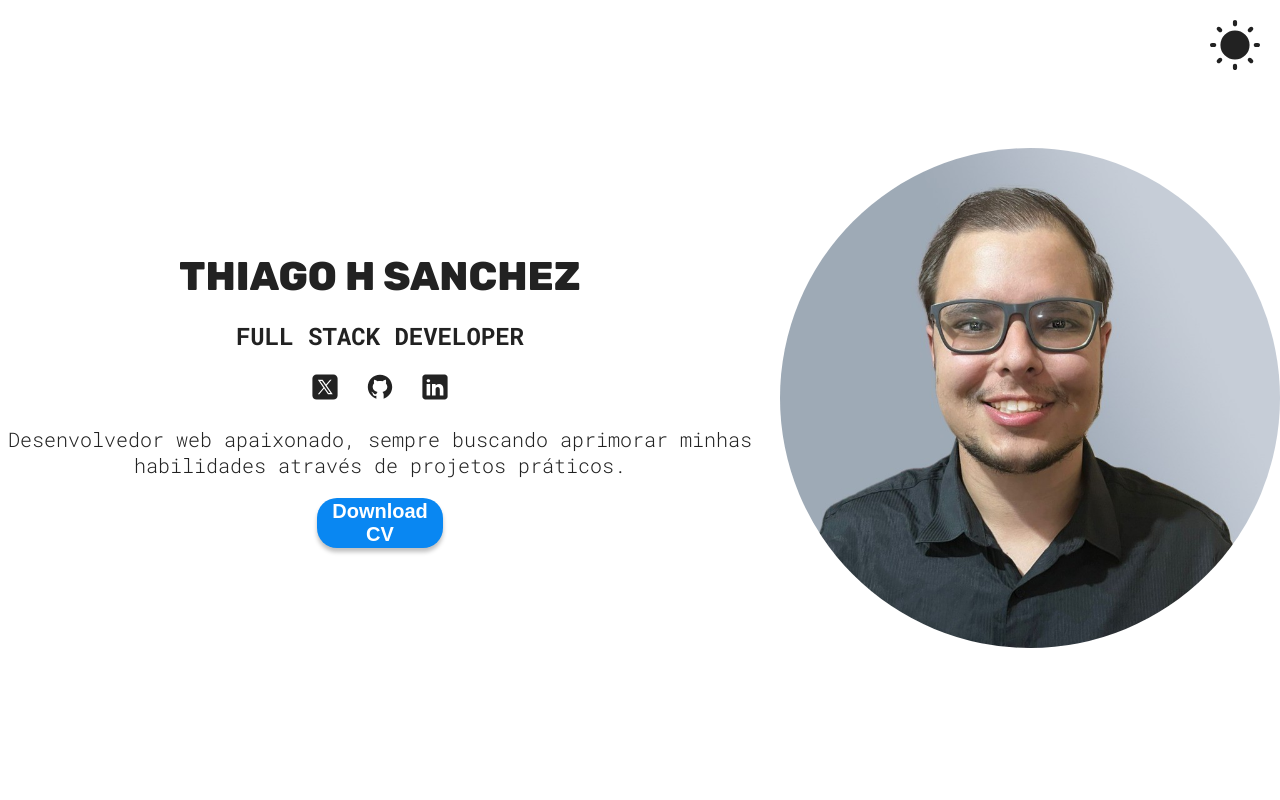
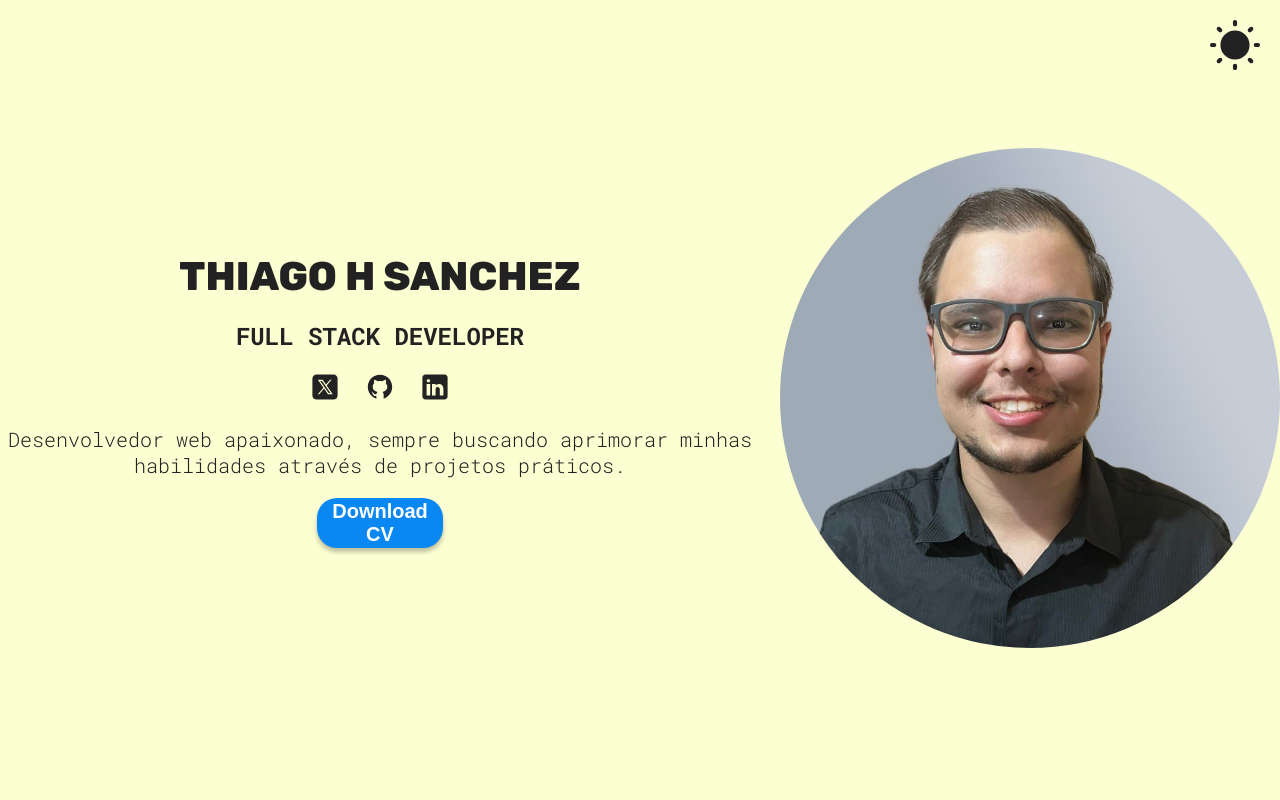
Before and after one commit to ThiagoHs1/portfolio-thiago, a React (Vite) app: page / in a window 1280 px wide. Shown: the top 800 px of the page. Built offline with nearby package versions, Linux system fonts and the light colour scheme.

Commit message:
Arrumando a cor

```diff
--- a/src/App.css
+++ b/src/App.css
@@ -1,5 +1,5 @@
 :root {
-    --background-color: #fff;
+    --background-color: #fcffd2;
     --btn-color: #0987f2;
     --btn-text-color: #fff;
     --project-card-bg: #ffffff00;
```
